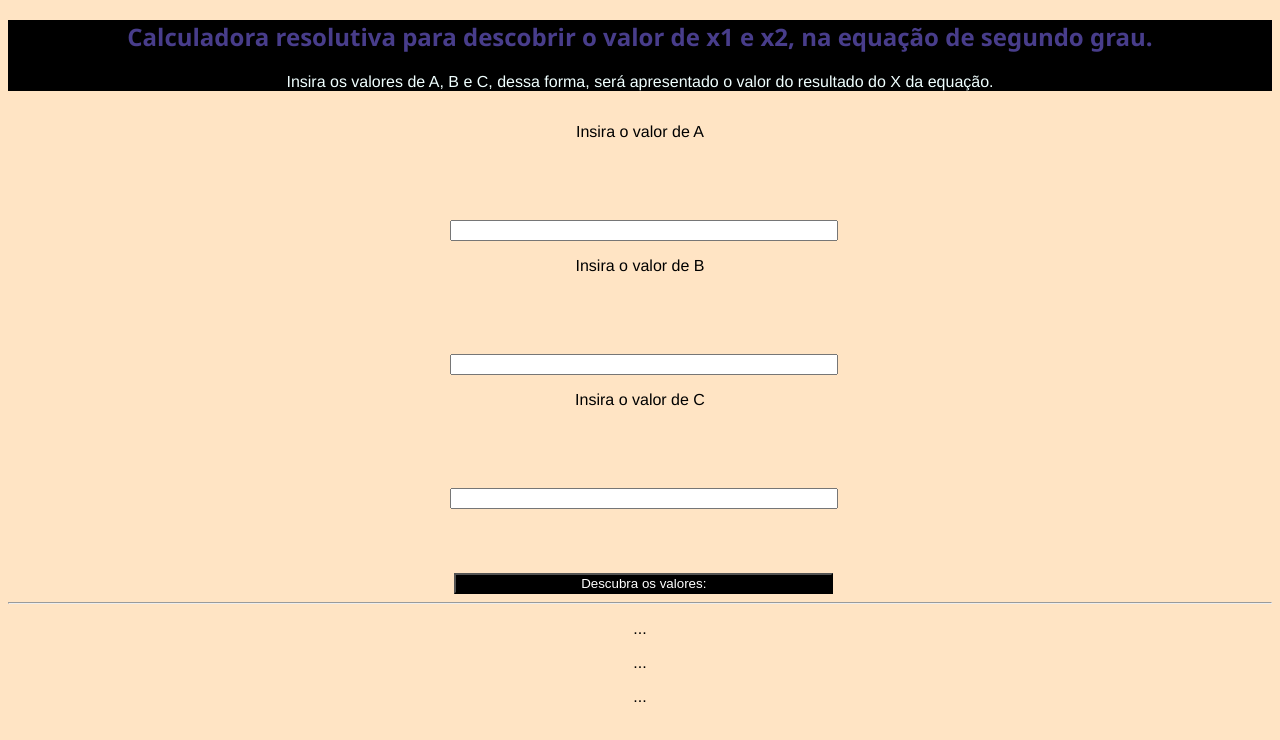
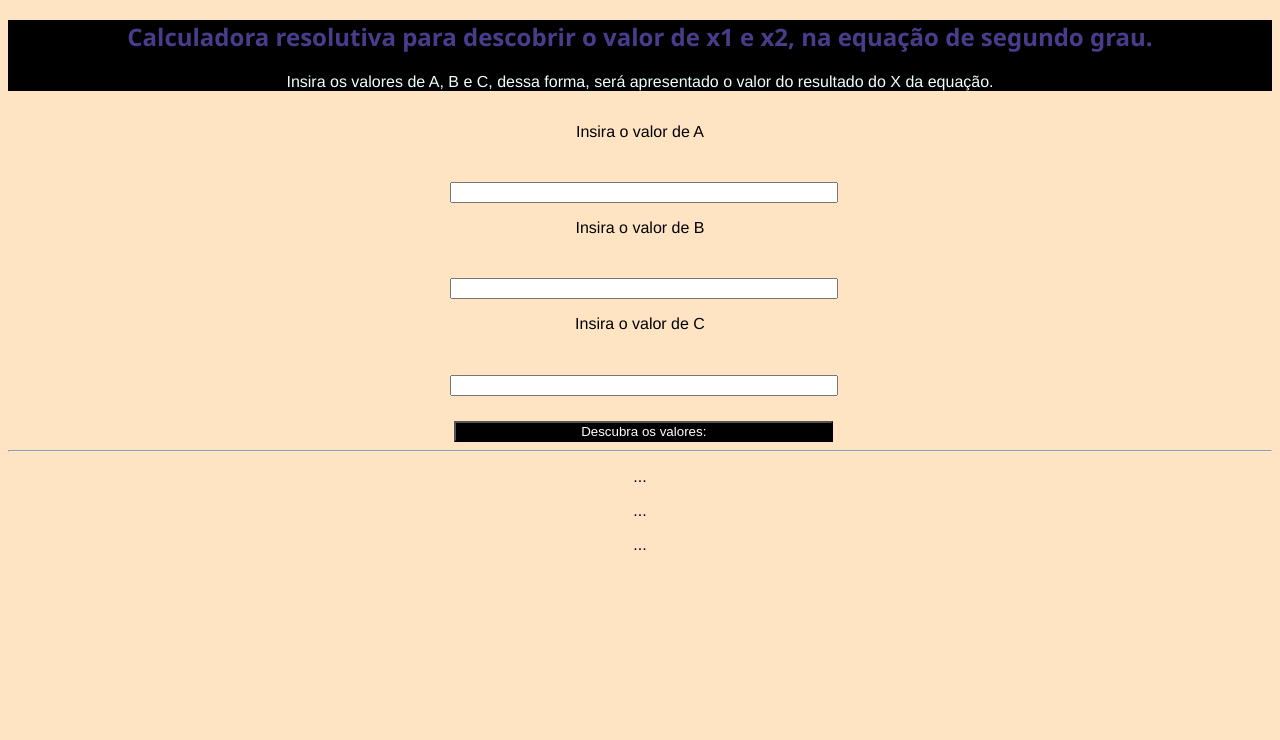
Before and after one commit to vilasboasfabio/A-Bhaskara, a plain HTML site: page index.html in a window 1280 px wide. Drawn offline with Linux system fonts and the light colour scheme.

Commit message:
mais estilização

```diff
--- a/assets/css/style.css
+++ b/assets/css/style.css
@@ -20,12 +20,12 @@ h2{
 input{
     width: 30%;
     margin-left: 35%;
-    margin-top: 5%;
+    margin-top: 2%;
 }
 button{
     width: 30%;
     margin-left:35.3% ;
-    margin-top: 5%;
+    margin-top: 2%;
     color: white;
     background-color: black;
 }
```
